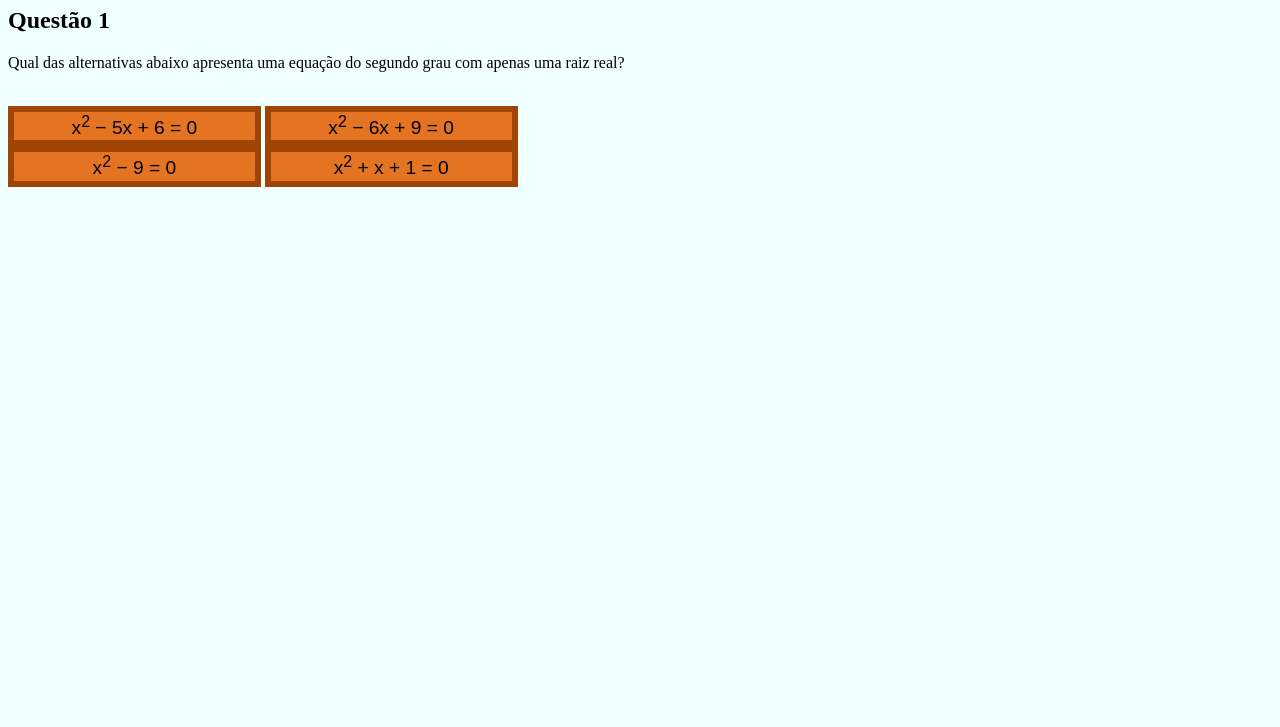
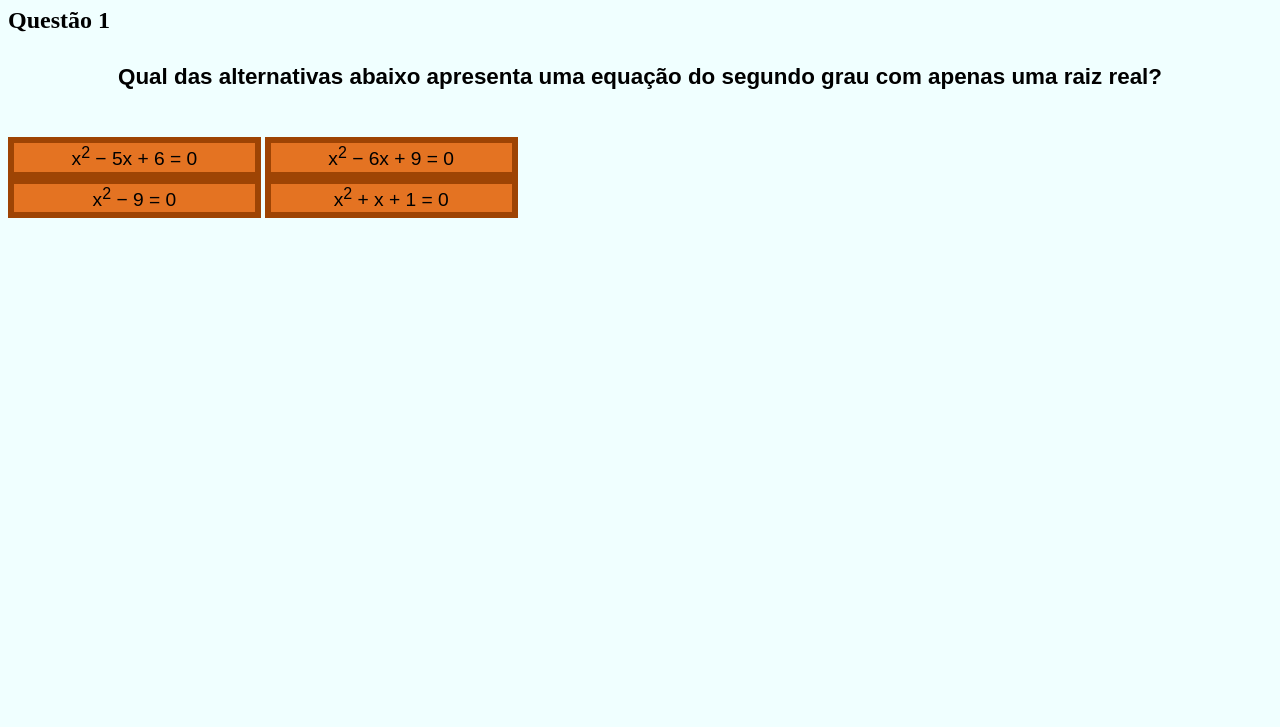
Before and after one commit to DiCoimbra/genio-quiz, a plain HTML site: page index.html in a window 1280 px wide. Shown: the part 73-800 px from the top of the page. Drawn offline with Linux system fonts and the light colour scheme.

Commit message:
Change question display from paragraph to header

```diff
--- a/index.html
+++ b/index.html
@@ -9,7 +9,7 @@
 <body>
     <h1>Gênio Quiz</h1>
     <h2 id="num-questao"></h2>
-    <p id="enun-questao"></p>
+    <h4 id="enun-questao"></h4>
     <br>
     <button onclick="clicou1()" id="opcao1">---------------</button>
     <button onclick="clicou2()" id="opcao2">---------------</button>
```
